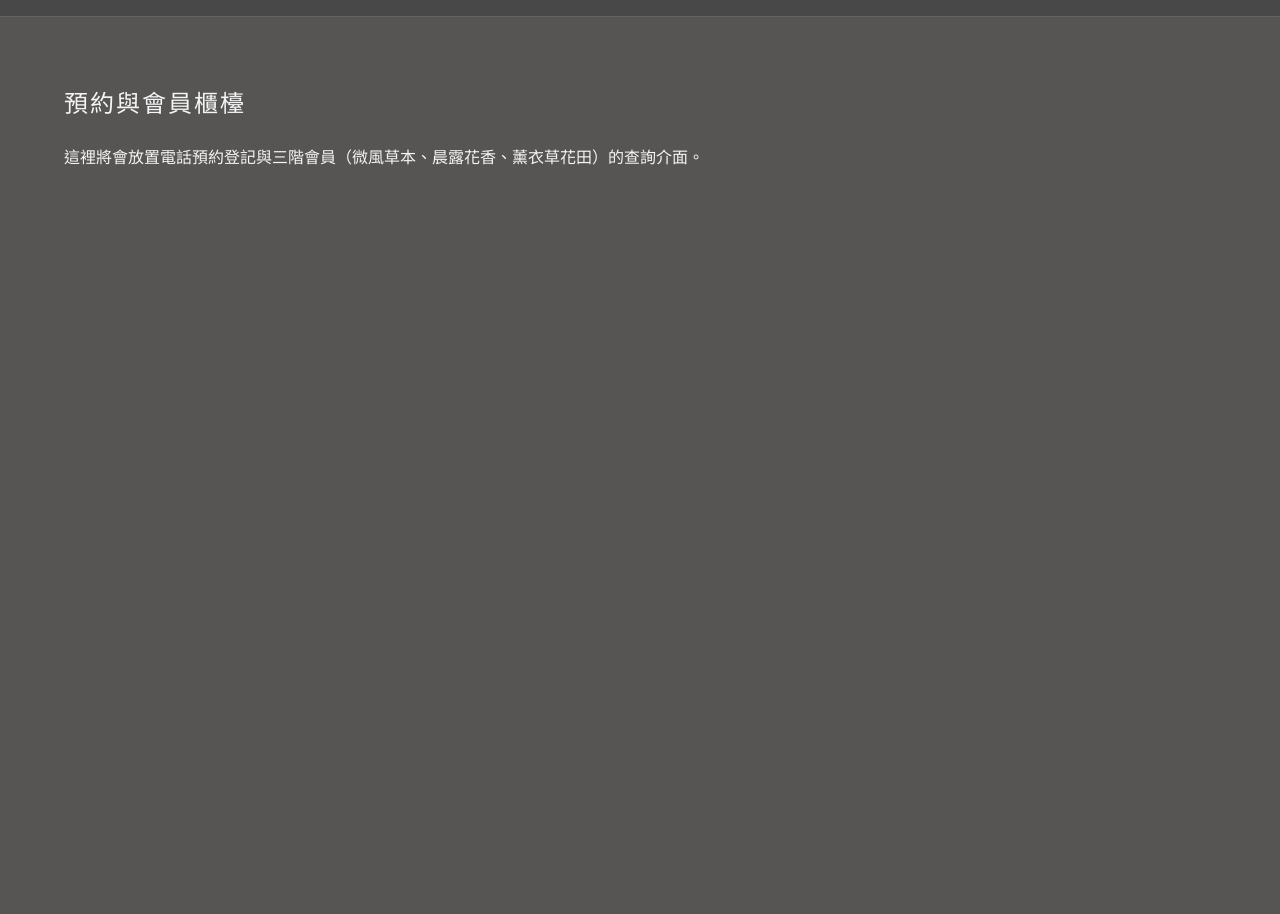
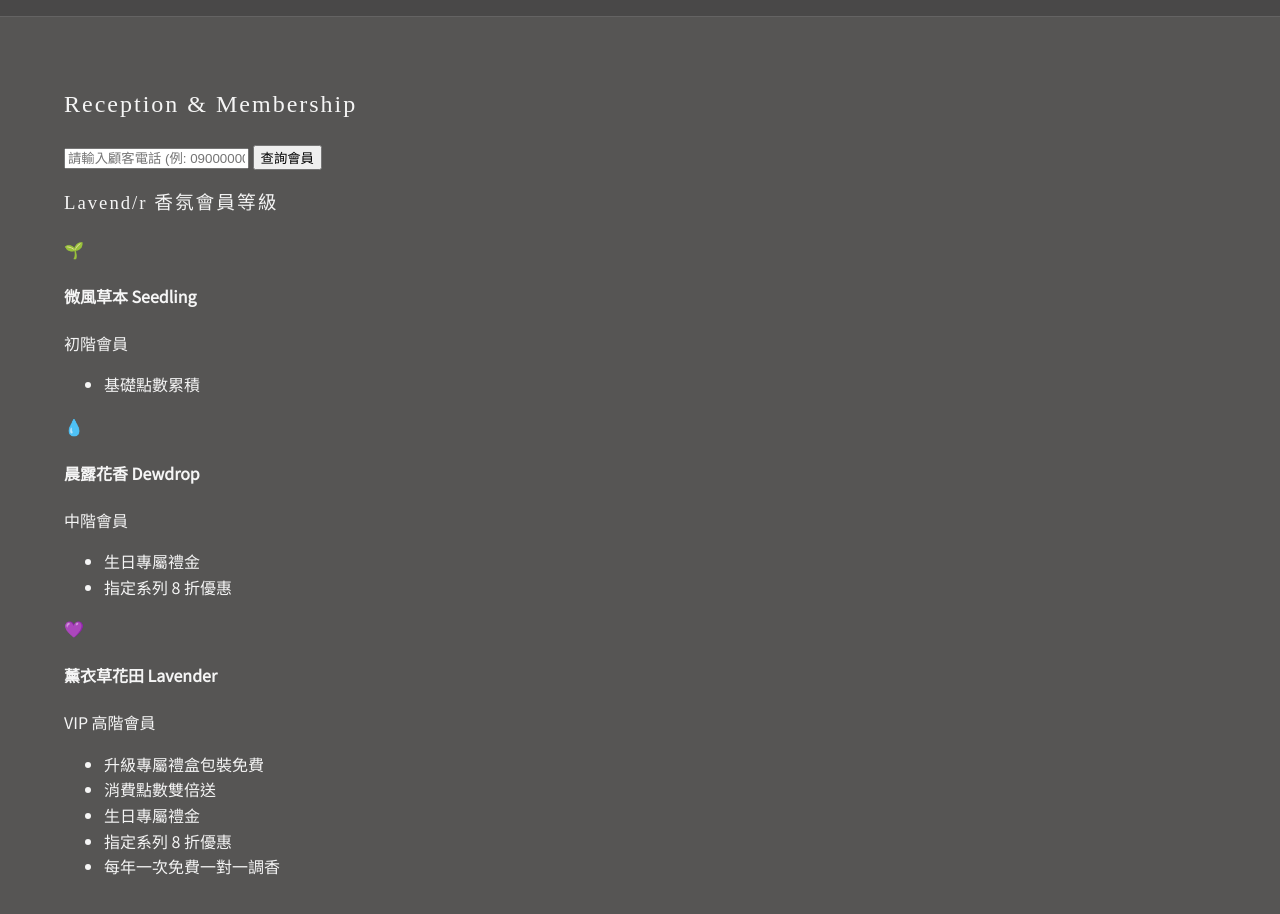
Before and after one commit to annyziyun-cloud/lavendr-pos, a plain HTML site: page index.html in a window 1280 px wide. Shown: the part 68-982 px from the top of the page. Before the commit the page ends 800 px from the top, so only its background shows below. Drawn offline with Linux system fonts and the light colour scheme.

Commit message:
Update section titles and member benefits layout

```diff
--- a/index.html
+++ b/index.html
@@ -22,8 +22,61 @@
 
         <!-- 分頁一：會員接待 -->
         <section id="tab-member" class="page-section active">
-            <h2>預約與會員櫃檯</h2>
-            <p>這裡將會放置電話預約登記與三階會員（微風草本、晨露花香、薰衣草花田）的查詢介面。</p>
+            <h2 class="section-title">Reception & Membership</h2>
+
+            <!-- 顧客搜尋區塊 -->
+            <div class="search-container">
+                <input type="text" id="phoneSearch" placeholder="請輸入顧客電話 (例: 0900000000)" class="search-input">
+                <button class="btn-primary" onclick="searchMember()">查詢會員</button>
+            </div>
+
+            <!-- 搜尋結果顯示區 (預設隱藏) -->
+            <div id="memberResult" class="member-result-box" style="display: none;">
+                <!-- 這裡的內容會由 JavaScript 動態生成 -->
+            </div>
+
+            <!-- 品牌會員制度展示 (預設顯示) -->
+            <div class="tier-info-container" id="tierInfo">
+                <h3 class="subsection-title">Lavend/r 香氛會員等級</h3>
+                <div class="tier-cards">
+
+                    <!-- 初階會員 -->
+                    <div class="tier-card seedling">
+                        <div class="tier-icon">🌱</div>
+                        <h4>微風草本 Seedling</h4>
+                        <p class="tier-subtitle">初階會員</p>
+                        <ul class="tier-benefits">
+                            <li>基礎點數累積</li>
+                        </ul>
+                    </div>
+
+                    <!-- 中階會員 -->
+                    <div class="tier-card dewdrop">
+                        <div class="tier-icon">💧</div>
+                        <h4>晨露花香 Dewdrop</h4>
+                        <p class="tier-subtitle">中階會員</p>
+                        <ul class="tier-benefits">
+                            <li>生日專屬禮金</li>
+                            <li>指定系列 8 折優惠</li>
+                        </ul>
+                    </div>
+
+                    <!-- 高階會員 -->
+                    <div class="tier-card lavender-vip">
+                        <div class="tier-icon">💜</div>
+                        <h4>薰衣草花田 Lavender</h4>
+                        <p class="tier-subtitle">VIP 高階會員</p>
+                        <ul class="tier-benefits">
+                            <li>升級專屬禮盒包裝免費</li>
+                            <li>消費點數雙倍送</li>
+                            <li>生日專屬禮金</li>
+                            <li>指定系列 8 折優惠</li>
+                            <li>每年一次免費一對一調香</li>
+                        </ul>
+                    </div>
+
+                </div>
+            </div>
         </section>
 
         <!-- 分頁二：情境問卷與專屬調香 -->
```
